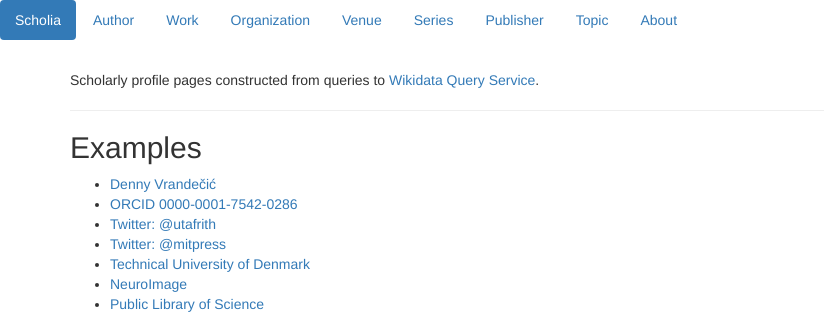
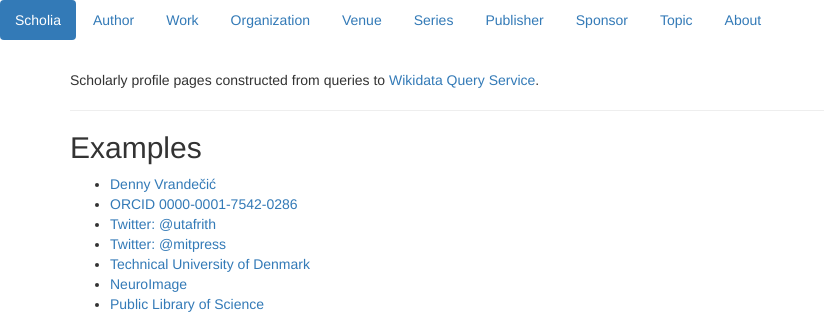
Before and after one commit to WDscholia/scholia, a Flask app: page / in a window 1280 px wide. Shown: the top 316 px of the page, without its empty margins (0-824 px from the left). Run offline with Flask 2, Linux system fonts and the light colour scheme; parts of the project's set-up code (start-up, migrations or seed data) failed here and were passed over; some libraries are stand-ins or nearby versions.

Commit message:
Add sponsor menu item

```diff
--- a/scholia/app/templates/base.html
+++ b/scholia/app/templates/base.html
@@ -49,6 +49,7 @@
     <li role="presentation"><a href="venue/">Venue</a></li>
     <li role="presentation"><a href="series/">Series</a></li>
     <li role="presentation"><a href="publisher/">Publisher</a></li>
+    <li role="presentation"><a href="sponsor/">Sponsor</a></li>
     <li role="presentation"><a href="topic/">Topic</a></li>
     <li role="presentation"><a href="about">About</a></li>
   </ul>
```
